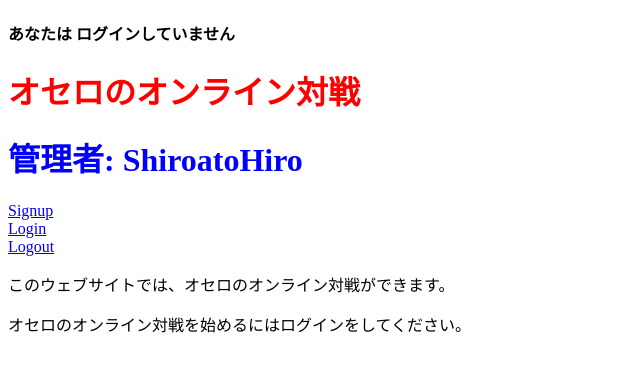
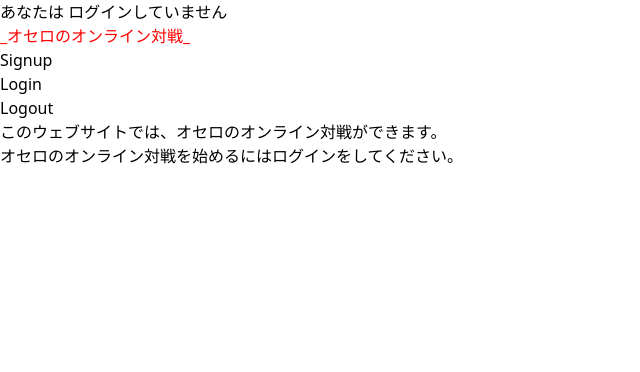
Before and after one commit to SuperHiroki/site10, a Flask app: page / in a window 1280 px wide. Shown: the top 372 px of the page, without its empty margins (0-640 px from the left). Run offline with Flask 2, Linux system fonts and the light colour scheme; some libraries are stand-ins or nearby versions.

Commit message:
from remote

```diff
--- a/templates/home.html
+++ b/templates/home.html
@@ -3,11 +3,15 @@
 <head>
   <title>Home</title>
   <link rel="stylesheet" type="text/css" href="{{ url_for('static', filename='styles.css') }}">
+  <head>
+    <!-- Tailwind CSS CDN -->
+    <link href="https://cdn.jsdelivr.net/npm/tailwindcss@2.1.2/dist/tailwind.min.css" rel="stylesheet">
+  </head>
+
 </head>
 <body>
   <h4>あなたは {{ nickname }} </h4>
-  <h1 class="red-text">オセロのオンライン対戦</h1>
-  <h1 class="blue-text">管理者: ShiroatoHiro</h1>
+  <h1 class="red-text">_オセロのオンライン対戦_</h1>
   <a href="{{ url_for('signup') }}">Signup</a><br>
   <a href="{{ url_for('login') }}">Login</a><br>
   <a href="{{ url_for('logout') }}">Logout</a>
```
